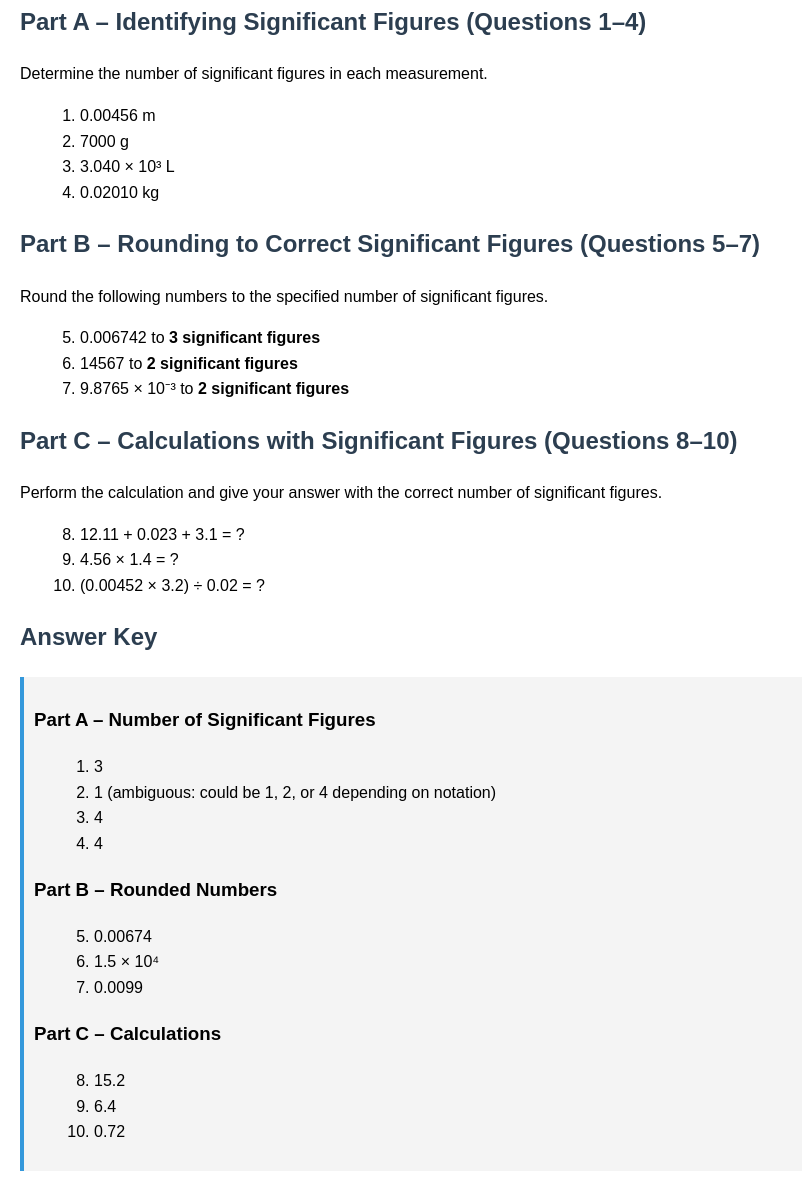
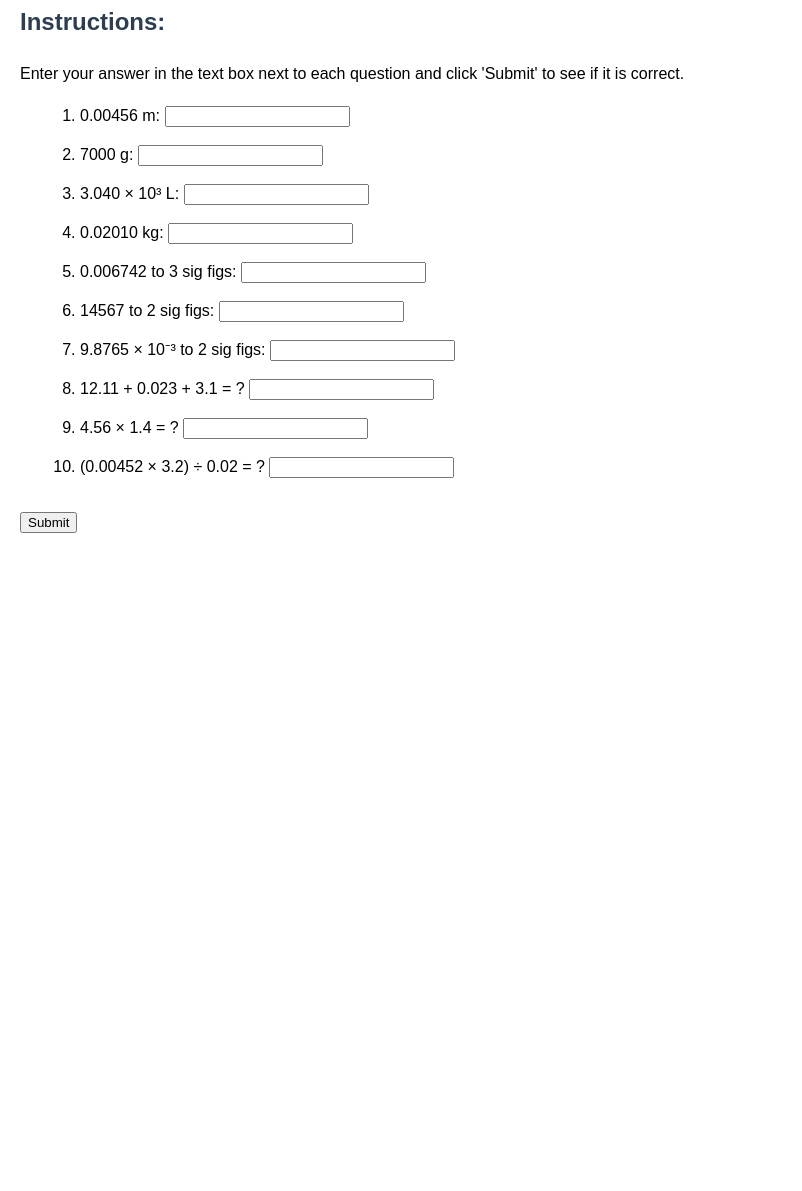
Before and after one commit to vistojo/QuantPrep, a plain HTML site: page sig_figs_problem_set.html in a window 1280 px wide. Shown: the part 91-1282 px from the top of the page, without its empty margins (0-802 px from the left). After the commit the page ends 800 px from the top, so only its background shows below. Drawn offline with Linux system fonts and the light colour scheme.

Commit message:
Update sig_figs_problem_set.html

```diff
--- a/sig_figs_problem_set.html
+++ b/sig_figs_problem_set.html
@@ -8,62 +8,64 @@
         body { font-family: Arial, sans-serif; margin: 20px; line-height: 1.6; }
         h1, h2 { color: #2C3E50; }
         ol { margin-left: 20px; }
-        .answers { background-color: #F4F4F4; padding: 10px; border-left: 4px solid #3498DB; }
+        .answer-box { margin-bottom: 15px; }
+        .feedback { color: #E74C3C; font-weight: bold; }
     </style>
 </head>
 <body>
 
     <h1>Significant Figures Problem Set (10 Questions)</h1>
 
-    <h2>Part A – Identifying Significant Figures (Questions 1–4)</h2>
-    <p>Determine the number of significant figures in each measurement.</p>
-    <ol>
-        <li>0.00456 m</li>
-        <li>7000 g</li>
-        <li>3.040 × 10³ L</li>
-        <li>0.02010 kg</li>
-    </ol>
+    <h2>Instructions:</h2>
+    <p>Enter your answer in the text box next to each question and click 'Submit' to see if it is correct.</p>
 
-    <h2>Part B – Rounding to Correct Significant Figures (Questions 5–7)</h2>
-    <p>Round the following numbers to the specified number of significant figures.</p>
-    <ol start="5">
-        <li>0.006742 to <strong>3 significant figures</strong></li>
-        <li>14567 to <strong>2 significant figures</strong></li>
-        <li>9.8765 × 10⁻³ to <strong>2 significant figures</strong></li>
-    </ol>
+    <form id="sigfigForm">
+        <ol>
+            <li>0.00456 m: <input type="text" class="answer-box" id="q1"></li>
+            <li>7000 g: <input type="text" class="answer-box" id="q2"></li>
+            <li>3.040 × 10³ L: <input type="text" class="answer-box" id="q3"></li>
+            <li>0.02010 kg: <input type="text" class="answer-box" id="q4"></li>
+            <li>0.006742 to 3 sig figs: <input type="text" class="answer-box" id="q5"></li>
+            <li>14567 to 2 sig figs: <input type="text" class="answer-box" id="q6"></li>
+            <li>9.8765 × 10⁻³ to 2 sig figs: <input type="text" class="answer-box" id="q7"></li>
+            <li>12.11 + 0.023 + 3.1 = ? <input type="text" class="answer-box" id="q8"></li>
+            <li>4.56 × 1.4 = ? <input type="text" class="answer-box" id="q9"></li>
+            <li>(0.00452 × 3.2) ÷ 0.02 = ? <input type="text" class="answer-box" id="q10"></li>
+        </ol>
+        <button type="button" onclick="checkAnswers()">Submit</button>
+    </form>
 
-    <h2>Part C – Calculations with Significant Figures (Questions 8–10)</h2>
-    <p>Perform the calculation and give your answer with the correct number of significant figures.</p>
-    <ol start="8">
-        <li>12.11 + 0.023 + 3.1 = ?</li>
-        <li>4.56 × 1.4 = ?</li>
-        <li>(0.00452 × 3.2) ÷ 0.02 = ?</li>
-    </ol>
+    <div id="feedbackContainer"></div>
 
-    <h2>Answer Key</h2>
-    <div class="answers">
-        <h3>Part A – Number of Significant Figures</h3>
-        <ol>
-            <li>3</li>
-            <li>1 (ambiguous: could be 1, 2, or 4 depending on notation)</li>
-            <li>4</li>
-            <li>4</li>
-        </ol>
+    <script>
+        const answers = {
+            q1: '3',
+            q2: '1',
+            q3: '4',
+            q4: '4',
+            q5: '0.00674',
+            q6: '1.5e4',
+            q7: '0.0099',
+            q8: '15.2',
+            q9: '6.4',
+            q10: '0.72'
+        };
 
-        <h3>Part B – Rounded Numbers</h3>
-        <ol start="5">
-            <li>0.00674</li>
-            <li>1.5 × 10⁴</li>
-            <li>0.0099</li>
-        </ol>
-
-        <h3>Part C – Calculations</h3>
-        <ol start="8">
-            <li>15.2</li>
-            <li>6.4</li>
-            <li>0.72</li>
-        </ol>
-    </div>
+        function checkAnswers() {
+            let feedbackHTML = '<h2>Feedback</h2><ol>';
+            for (let i = 1; i <= 10; i++) {
+                let userAnswer = document.getElementById('q' + i).value.trim();
+                let correctAnswer = answers['q' + i];
+                if(userAnswer.toLowerCase() === correctAnswer.toLowerCase()) {
+                    feedbackHTML += `<li>Question ${i}: Correct!</li>`;
+                } else {
+                    feedbackHTML += `<li>Question ${i}: Incorrect. Correct answer is ${correctAnswer}</li>`;
+                }
+            }
+            feedbackHTML += '</ol>';
+            document.getElementById('feedbackContainer').innerHTML = feedbackHTML;
+        }
+    </script>
 
 </body>
 </html>
```
